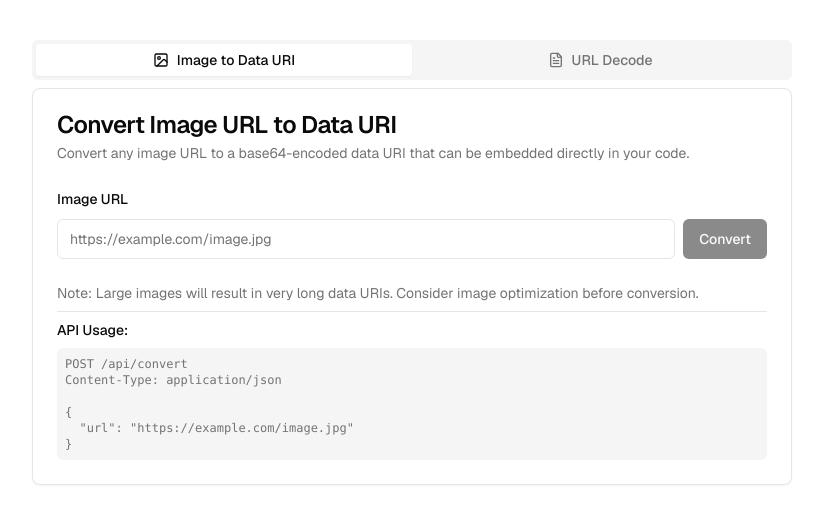
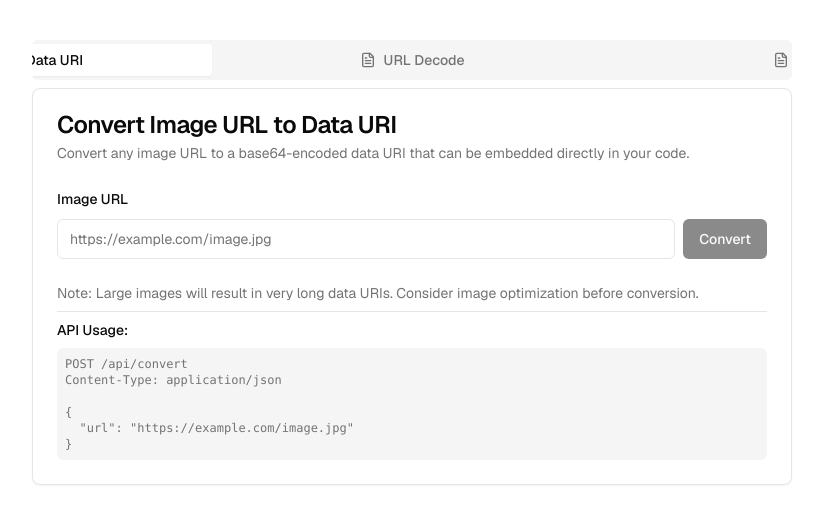
Before and after one commit to Mocha1530/MeowhanAPI, a Next.js app: page / in a window 1280 px wide. Shown: the top 524 px of the page, without its empty margins (228-1051 px from the left). Built offline with nearby package versions, Linux system fonts and the light colour scheme.

Commit message:
Update page.tsx

```diff
--- a/app/page.tsx
+++ b/app/page.tsx
@@ -102,7 +102,7 @@ export default function Converter() {
   return (
     <div className="container max-w-[800px] mx-auto py-10 px-5">
       <Tabs defaultValue="image" className="w-full">
-        <TabsList className="grid overflow-x-auto w-full grid-cols-2">
+        <TabsList className="grid overflow-x-auto w-full grid-flow-col auto-cols-[minmax(400px,1fr)]">
           <TabsTrigger value="image" className="flex items-center gap-2">
             <ImageIcon className="h-4 w-4" />
             Image to Data URI
```
